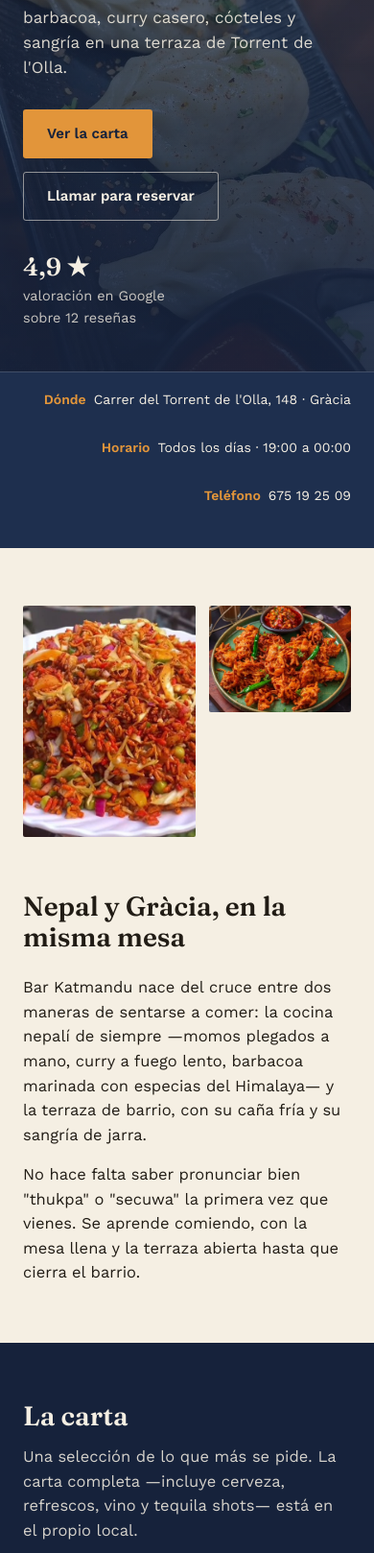
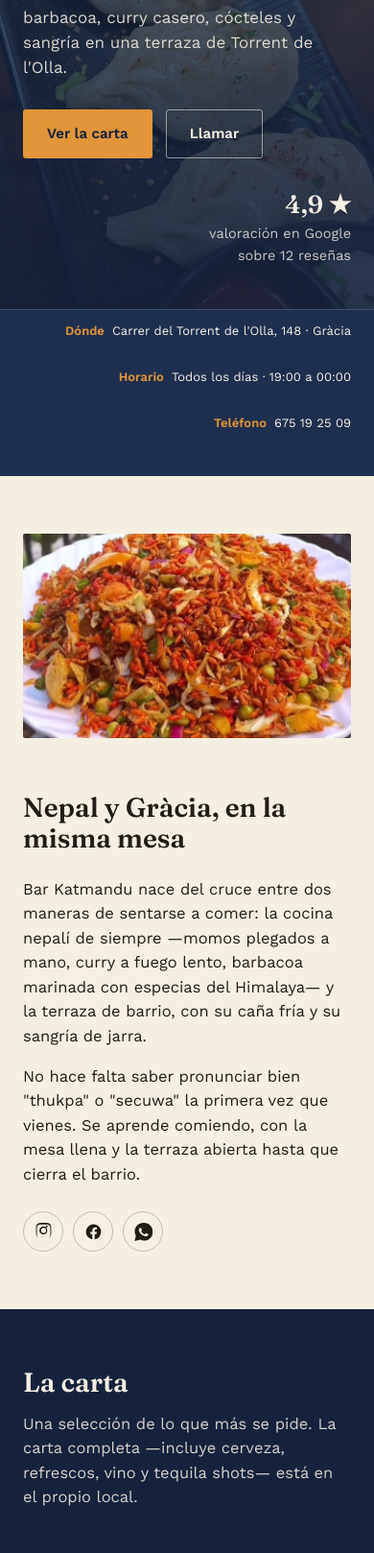
Before and after one commit to Gatsbys-stocks/tapas-np-wed, a plain HTML site: page index.html in a window 390 px wide. Shown: the part 368-1986 px from the top of the page at 96% size. Drawn offline with nearby package versions, Linux system fonts and the light colour scheme.

Commit message:
index.html

```diff
--- a/index.html
+++ b/index.html
@@ -206,6 +206,9 @@
   .redes a:hover{background:var(--azafran);border-color:var(--azafran);color:var(--noche);}
   .redes svg{width:17px;height:17px;fill:currentColor;}
   footer .redes a{border-color:rgba(245,239,227,.25);}
+  .redes-sobre{margin-top:26px;}
+  .redes-sobre a{width:42px;height:42px;border-color:rgba(33,28,21,.25);color:var(--tinta);}
+  .redes-sobre svg{width:19px;height:19px;}
 
   /* ---------- reservar ---------- */
   .reservar{
@@ -250,20 +253,27 @@
     .hero-dato{justify-self:start;text-align:left;}
     .sobre,.ubicacion,.reservar{grid-template-columns:1fr;}
     .reservar{gap:32px;}
-    .sobre-fotos{order:-1;}
+    .sobre-fotos{order:-1;grid-template-columns:1fr;}
+    .sobre-fotos .baja{display:none;}
+    .sobre-fotos .alta{aspect-ratio:16/10;grid-row:span 1;}
     .rejilla-carta{grid-template-columns:repeat(2,1fr);}
     .galeria{grid-template-columns:repeat(4,1fr);grid-auto-rows:110px;}
     .galeria .g1,.galeria .g3{grid-column:span 2;grid-row:span 2;}
   }
   @media (max-width:560px){
     section{padding:60px 0;}
-    .rejilla-carta{grid-template-columns:1fr;}
-    .galeria{grid-template-columns:repeat(2,1fr);}
-    .galeria .g1,.galeria .g2,.galeria .g3,.galeria .g4{grid-column:span 2;grid-row:span 1;aspect-ratio:4/3;height:auto;}
-    .franja-info .envoltura{flex-direction:column;gap:10px;}
+    .rejilla-carta{grid-template-columns:repeat(2,1fr);gap:10px;background:transparent;border:none;}
+    .tarjeta-plato{padding:14px 12px 16px;border-radius:4px;border:1px solid var(--linea-clara);}
+    .tarjeta-plato .foto{margin-bottom:12px;}
+    .tarjeta-plato h3{font-size:16px;margin-bottom:8px;}
+    .lista-platos li{font-size:12.5px;padding:5px 0;}
+    .galeria{grid-template-columns:repeat(2,1fr);gap:12px;}
+    .galeria .g1,.galeria .g2,.galeria .g3,.galeria .g4{grid-column:span 1;grid-row:span 1;aspect-ratio:1/1;height:auto;}
+    .franja-info .envoltura{flex-direction:column;padding-top:12px;padding-bottom:12px;gap:6px;}
+    .franja-info .item{font-size:13px;}
     .hero{padding-top:84px;}
     .hero .envoltura{padding-bottom:44px;gap:28px;}
-    .hero-dato{text-align:left;}
+    .hero-dato{text-align:right;justify-self:end;}
     .resenas{gap:20px;}
     .resenas .puntuacion{font-size:42px;}
     .tarjeta-reserva{padding:26px 20px;}
@@ -296,7 +306,7 @@
       <p class="intro">Cocina nepalí hecha a mano y la barra de toda la vida, una al lado de la otra: barbacoa, curry casero, cócteles y sangría en una terraza de Torrent de l'Olla.</p>
       <div class="cta-fila">
         <a href="#carta" class="btn btn-primario">Ver la carta</a>
-        <a href="tel:+34675192509" class="btn btn-secundario">Llamar para reservar</a>
+        <a href="tel:+34675192509" class="btn btn-secundario">Llamar</a>
       </div>
     </div>
     <div class="hero-dato">
@@ -325,6 +335,11 @@
       </div>
       <p>Bar Katmandu nace del cruce entre dos maneras de sentarse a comer: la cocina nepalí de siempre —momos plegados a mano, curry a fuego lento, barbacoa marinada con especias del Himalaya— y la terraza de barrio, con su caña fría y su sangría de jarra.</p>
       <p>No hace falta saber pronunciar bien "thukpa" o "secuwa" la primera vez que vienes. Se aprende comiendo, con la mesa llena y la terraza abierta hasta que cierra el barrio.</p>
+      <div class="redes redes-sobre">
+        <a href="#" aria-label="Instagram (pendiente de conectar)"><svg viewBox="0 0 24 24"><path d="M12 2.2c2.7 0 3 0 4.1.06 1.1.05 1.8.22 2.2.37.5.2.9.44 1.3.85.4.4.65.8.85 1.3.15.4.32 1.1.37 2.2.06 1.1.06 1.4.06 4.1s0 3-.06 4.1c-.05 1.1-.22 1.8-.37 2.2-.2.5-.44.9-.85 1.3-.4.4-.8.65-1.3.85-.4.15-1.1.32-2.2.37-1.1.06-1.4.06-4.1.06s-3 0-4.1-.06c-1.1-.05-1.8-.22-2.2-.37-.5-.2-.9-.44-1.3-.85-.4-.4-.65-.8-.85-1.3-.15-.4-.32-1.1-.37-2.2-.06-1.1-.06-1.4-.06-4.1s0-3 .06-4.1c.05-1.1.22-1.8.37-2.2.2-.5.44-.9.85-1.3.4-.4.8-.65 1.3-.85.4-.15 1.1-.32 2.2-.37 1.1-.06 1.4-.06 4.1-.06M12 0C9.28 0 8.94 0 7.87.06c-1.07.05-1.8.22-2.43.47-.66.26-1.22.6-1.77 1.16-.56.55-.9 1.11-1.16 1.77-.25.64-.42 1.36-.47 2.43C2 6.94 2 7.28 2 10s0 3.06.06 4.13c.05 1.07.22 1.8.47 2.43.26.66.6 1.22 1.16 1.77.55.56 1.11.9 1.77 1.16.64.25 1.36.42 2.43.47C8.94 20 9.28 20 12 20s3.06 0 4.13-.06c1.07-.05 1.8-.22 2.43-.47.66-.26 1.22-.6 1.77-1.16.56-.55.9-1.11 1.16-1.77.25-.64.42-1.36.47-2.43.06-1.07.06-1.41.06-4.13s0-3.06-.06-4.13c-.05-1.07-.22-1.8-.47-2.43-.26-.66-.6-1.22-1.16-1.77-.55-.56-1.11-.9-1.77-1.16-.64-.25-1.36-.42-2.43-.47C15.06 0 14.72 0 12 0Zm0 4.87A5.13 5.13 0 1 0 12 15.1 5.13 5.13 0 0 0 12 4.87Zm0 8.46a3.33 3.33 0 1 1 0-6.66 3.33 3.33 0 0 1 0 6.66Zm5.34-8.66a1.2 1.2 0 1 1-2.4 0 1.2 1.2 0 0 1 2.4 0Z"/></svg></a>
+        <a href="#" aria-label="Facebook (pendiente de conectar)"><svg viewBox="0 0 24 24"><path d="M22 12a10 10 0 1 0-11.56 9.88v-6.99H7.9V12h2.54V9.8c0-2.5 1.49-3.89 3.78-3.89 1.1 0 2.24.2 2.24.2v2.46h-1.26c-1.24 0-1.63.77-1.63 1.56V12h2.78l-.44 2.89h-2.34v6.99A10 10 0 0 0 22 12Z"/></svg></a>
+        <a href="https://wa.me/34675192509" target="_blank" rel="noopener" aria-label="WhatsApp"><svg viewBox="0 0 24 24"><path d="M12 0C5.7 0 .6 5.1.6 11.4c0 2 .5 3.9 1.5 5.6L.5 24l7.2-1.9c1.6.9 3.4 1.3 5.3 1.3 6.3 0 11.4-5.1 11.4-11.4C24.4 5.1 19.3 0 13 0h-1Zm5.9 16.3c-.3.7-1.4 1.3-2 1.4-.5.1-1.2.1-1.9-.1-.4-.1-1-.3-1.7-.6-3-1.3-5-4.3-5.1-4.5-.1-.2-1.2-1.6-1.2-3.1s.8-2.2 1.1-2.5c.3-.3.6-.4.8-.4h.6c.2 0 .4 0 .6.5.3.6.9 2.1 1 2.2.1.2.1.3 0 .5-.1.2-.2.3-.3.5-.2.2-.3.3-.5.5-.2.2-.3.4-.1.7.2.3.8 1.3 1.7 2.1 1.2 1.1 2.2 1.4 2.5 1.6.3.2.5.1.7-.1.2-.2.8-.9 1-1.2.2-.3.4-.3.7-.2.3.1 1.8.9 2.1 1 .3.2.5.2.6.4.1.1.1.7-.2 1.4Z"/></svg></a>
+      </div>
     </div>
   </div>
 </section>
```
